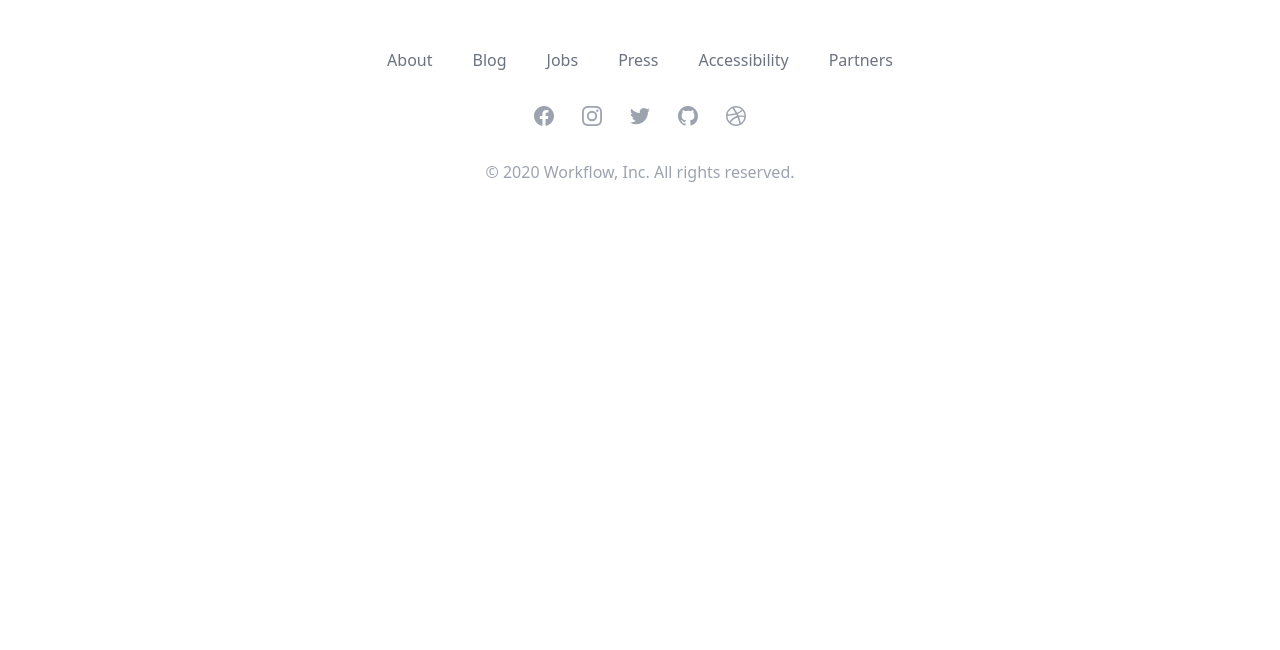
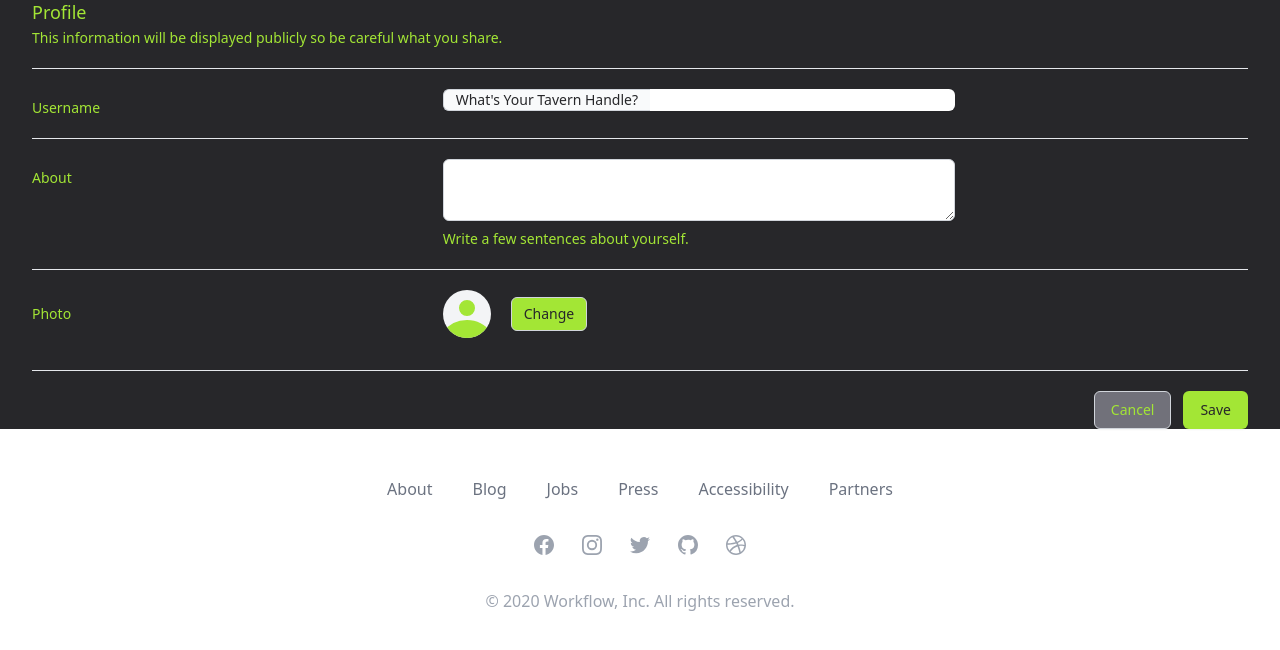
Before and after one commit to brownj47/waystone-front, a React (Create React App) app: page /CreateUser in a window 1280 px wide. Shown: the top 650 px of the page. Built offline with nearby package versions, Linux system fonts and the light colour scheme.

Commit message:
create-user-basic

```diff
--- a/src/App.js
+++ b/src/App.js
@@ -2,7 +2,7 @@ import logo from './logo.svg';
 import './App.css';
 import { Route, Routes } from 'react-router-dom';
 import { Home } from './pages/Home';
-
+import CreateUser from './pages/CreateUser';
 import Login from './pages/login';
 
 const navigation = {
@@ -83,9 +83,9 @@ function App() {
 	return (
 		<>
 			<Routes>
-				<Route path="/" element={<Home />} />
-
-				<Route path="/login" element={<Login />} />
+				<Route path="/home" element={<Home />} />
+				<Route path="/CreateUser" element={<CreateUser />} />
+				<Route path="/" element={<Login />} />
 			</Routes>
 			<footer className="bg-white">
 				<div className="mx-auto max-w-7xl overflow-hidden py-12 px-4 sm:px-6 lg:px-8">
--- a/src/pages/CreateUser.js
+++ b/src/pages/CreateUser.js
@@ -1,26 +1,28 @@
 import React from 'react';
+import { Link } from 'react-router-dom';
 
 
 export default function CreateUser() {
     return (
-        <form className="space-y-8 divide-y divide-gray-200 mx-auto max-w-7xl px-4 sm:px-6 lg:px-8">
+    <div className='bg-zinc-800'>
+        <form className="space-y-8 divide-y divide-gray-200 mx-auto max-w-7xl px-4 sm:px-6 lg:px-8 " >
             <div className="space-y-8 divide-y divide-gray-200 sm:space-y-5">
                 <div>
                     <div>
-                        <h3 className="text-lg font-medium leading-6 text-gray-900">Profile</h3>
-                        <p className="mt-1 max-w-2xl text-sm text-gray-500">
+                        <h3 className="text-lg font-medium leading-6 text-lime-400">Profile</h3>
+                        <p className="mt-1 max-w-2xl text-sm text-lime-400">
                             This information will be displayed publicly so be careful what you share.
                         </p>
                     </div>
 
                     <div className="mt-6 space-y-6 sm:mt-5 sm:space-y-5">
                         <div className="sm:grid sm:grid-cols-3 sm:items-start sm:gap-4 sm:border-t sm:border-gray-200 sm:pt-5">
-                            <label htmlFor="username" className="block text-sm font-medium text-gray-700 sm:mt-px sm:pt-2">
+                            <label htmlFor="username" className="block text-sm font-medium text-lime-400 sm:mt-px sm:pt-2">
                                 Username
                             </label>
                             <div className="mt-1 sm:col-span-2 sm:mt-0">
                                 <div className="flex max-w-lg rounded-md shadow-sm">
-                                    <span className="inline-flex items-center rounded-l-md border border-r-0 border-gray-300 bg-gray-50 px-3 text-gray-500 sm:text-sm">
+                                    <span className="inline-flex items-center rounded-l-md border border-r-0 border-gray-300 bg-gray-50 px-3 text-zinc-800 sm:text-sm">
                                         What's Your Tavern Handle?
                                     </span>
                                     <input
@@ -28,14 +30,14 @@ export default function CreateUser() {
                                         name="username"
                                         id="username"
                                         autoComplete="username"
-                                        className="block w-full min-w-0 flex-1 rounded-none rounded-r-md border-gray-300 focus:border-indigo-500 focus:ring-indigo-500 sm:text-sm"
+                                        className="block w-full min-w-0 flex-1 rounded-none rounded-r-md border-gray-900 focus:border-indigo-500 focus:ring-indigo-500 sm:text-sm"
                                     />
                                 </div>
                             </div>
                         </div>
 
                         <div className="sm:grid sm:grid-cols-3 sm:items-start sm:gap-4 sm:border-t sm:border-gray-200 sm:pt-5">
-                            <label htmlFor="about" className="block text-sm font-medium text-gray-700 sm:mt-px sm:pt-2">
+                            <label htmlFor="about" className="block text-sm font-medium text-lime-400 sm:mt-px sm:pt-2">
                                 About
                             </label>
                             <div className="mt-1 sm:col-span-2 sm:mt-0">
@@ -46,24 +48,24 @@ export default function CreateUser() {
                                     className="block w-full max-w-lg rounded-md border border-gray-300 shadow-sm focus:border-indigo-500 focus:ring-indigo-500 sm:text-sm"
                                     defaultValue={''}
                                 />
-                                <p className="mt-2 text-sm text-gray-500">Write a few sentences about yourself.</p>
+                                <p className="mt-2 text-sm text-lime-400">Write a few sentences about yourself.</p>
                             </div>
                         </div>
 
                         <div className="sm:grid sm:grid-cols-3 sm:items-center sm:gap-4 sm:border-t sm:border-gray-200 sm:pt-5">
-                            <label htmlFor="photo" className="block text-sm font-medium text-gray-700">
+                            <label htmlFor="photo" className="block text-sm font-medium text-lime-400">
                                 Photo
                             </label>
                             <div className="mt-1 sm:col-span-2 sm:mt-0">
                                 <div className="flex items-center">
                                     <span className="h-12 w-12 overflow-hidden rounded-full bg-gray-100">
-                                        <svg className="h-full w-full text-gray-300" fill="currentColor" viewBox="0 0 24 24">
+                                        <svg className="h-full w-full text-lime-400" fill="currentColor" viewBox="0 0 24 24">
                                             <path d="M24 20.993V24H0v-2.996A14.977 14.977 0 0112.004 15c4.904 0 9.26 2.354 11.996 5.993zM16.002 8.999a4 4 0 11-8 0 4 4 0 018 0z" />
                                         </svg>
                                     </span>
                                     <button
                                         type="button"
-                                        className="ml-5 rounded-md border border-gray-300 bg-white py-2 px-3 text-sm font-medium leading-4 text-gray-700 shadow-sm hover:bg-gray-50 focus:outline-none focus:ring-2 focus:ring-indigo-500 focus:ring-offset-2"
+                                        className="ml-5 rounded-md border border-gray-300 bg-lime-400 py-2 px-3 text-sm font-medium leading-4 text-zinc-800 shadow-sm hover:bg-gray-50 focus:outline-none focus:ring-2 focus:ring-indigo-500 focus:ring-offset-2"
                                     >
                                         Change
                                     </button>
@@ -71,15 +73,15 @@ export default function CreateUser() {
                             </div>
                         </div>
 
-                        <div className="sm:grid sm:grid-cols-3 sm:items-start sm:gap-4 sm:border-t sm:border-gray-200 sm:pt-5">
-                            <label htmlFor="cover-photo" className="block text-sm font-medium text-gray-700 sm:mt-px sm:pt-2">
+                        {/* <div className="sm:grid sm:grid-cols-3 sm:items-start sm:gap-4 sm:border-t sm:border-gray-200 sm:pt-5">
+                            <label htmlFor="cover-photo" className="block text-sm font-medium text-lime-400 sm:mt-px sm:pt-2">
                                 Cover photo
                             </label>
                             <div className="mt-1 sm:col-span-2 sm:mt-0">
                                 <div className="flex max-w-lg justify-center rounded-md border-2 border-dashed border-gray-300 px-6 pt-5 pb-6">
                                     <div className="space-y-1 text-center">
                                         <svg
-                                            className="mx-auto h-12 w-12 text-gray-400"
+                                            className="mx-auto h-12 w-12 text-lime-400"
                                             stroke="currentColor"
                                             fill="none"
                                             viewBox="0 0 48 48"
@@ -92,7 +94,7 @@ export default function CreateUser() {
                                                 strokeLinejoin="round"
                                             />
                                         </svg>
-                                        <div className="flex text-sm text-gray-600">
+                                        <div className="flex text-sm text-lime-400">
                                             <label
                                                 htmlFor="file-upload"
                                                 className="relative cursor-pointer rounded-md bg-white font-medium text-indigo-600 focus-within:outline-none focus-within:ring-2 focus-within:ring-indigo-500 focus-within:ring-offset-2 hover:text-indigo-500"
@@ -102,17 +104,17 @@ export default function CreateUser() {
                                             </label>
                                             <p className="pl-1">or drag and drop</p>
                                         </div>
-                                        <p className="text-xs text-gray-500">PNG, JPG, GIF up to 10MB</p>
+                                        <p className="text-xs text-lime-400">PNG, JPG, GIF up to 10MB</p>
                                     </div>
                                 </div>
                             </div>
-                        </div>
+                        </div> */}
 
-                        <div className="overflow-hidden rounded-lg bg-white shadow">
+                        {/* <div className="overflow-hidden rounded-lg bg-white shadow">
                             <div className="px-4 py-5 sm:p-6">
                                 Test
                                 <div>
-                                    <label htmlFor="location" className="block text-sm font-medium text-gray-700">
+                                    <label htmlFor="location" className="block text-sm font-medium text-lime-400">
                                     User Criteria Role Playing Game Experience
                                     </label>
                                     <select
@@ -131,7 +133,7 @@ export default function CreateUser() {
                                 </div>
 
                                 <div>
-                                    <label htmlFor="location" className="block text-sm font-medium text-gray-700">
+                                    <label htmlFor="location" className="block text-sm font-medium text-lime-400">
                                     User Criteria Community Interation
                                     </label>
                                     <select
@@ -150,7 +152,7 @@ export default function CreateUser() {
                                 </div>
 
                                 <div>
-                                    <label htmlFor="location" className="block text-sm font-medium text-gray-700">
+                                    <label htmlFor="location" className="block text-sm font-medium text-lime-400">
                                     User Criteria #3
                                     </label>
                                     <select
@@ -169,16 +171,35 @@ export default function CreateUser() {
                                 </div>
 
 
-                                {/* Content goes here */}
+                                 Content goes here
                             </div>
-                        </div>
+                        </div> */}
 
 
 
                     </div>
                 </div>
             </div>
+            <div className="pt-5">
+                <div className="flex justify-end">
+                    <button
+                        type="button"
+                        className="rounded-md border border-gray-300 bg-zinc-500 py-2 px-4 text-sm font-medium text-lime-400 shadow-sm hover:bg-gray-50 focus:outline-none focus:ring-2 focus:ring-indigo-500 focus:ring-offset-2"
+                    >
+                        Cancel
+                    </button>
+                    <Link to={{ pathname: '/Home'}}>
+                    <button
+                        type="submit"
+                        className="ml-3 inline-flex justify-center rounded-md border border-transparent bg-lime-400 py-2 px-4 text-sm font-medium text-zinc-800 shadow-sm hover:bg-indigo-700 focus:outline-none focus:ring-2 focus:ring-indigo-500 focus:ring-offset-2"
+                    >
+                        Save
+                    </button>
+                    </Link>
+                </div>
+            </div>
         </form>
+    </div>
     )
 
 };
```
Also changed, not shown: src/pages/login.js (+21 -15 lines), src/pages/waystone.png (added).
